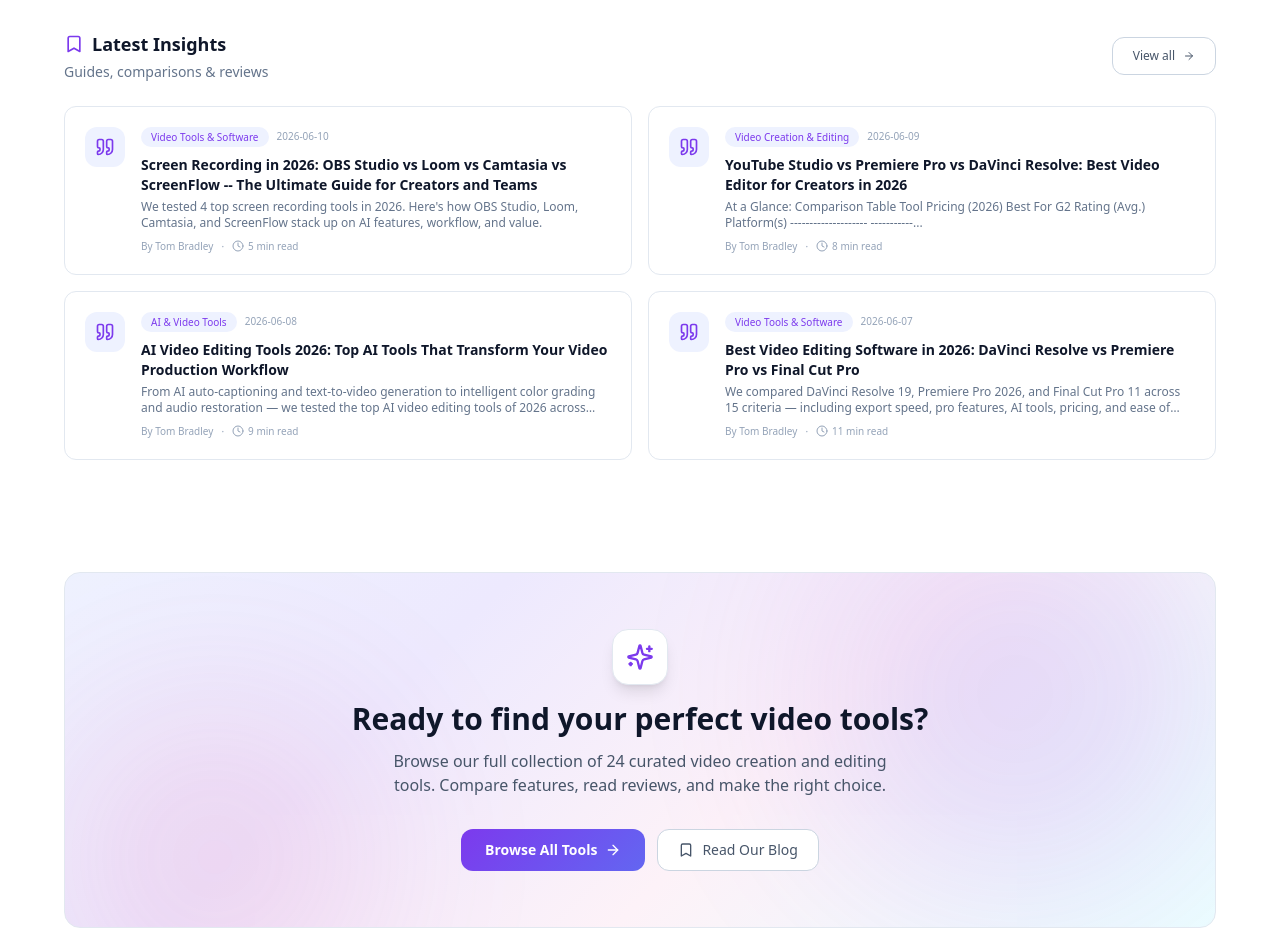
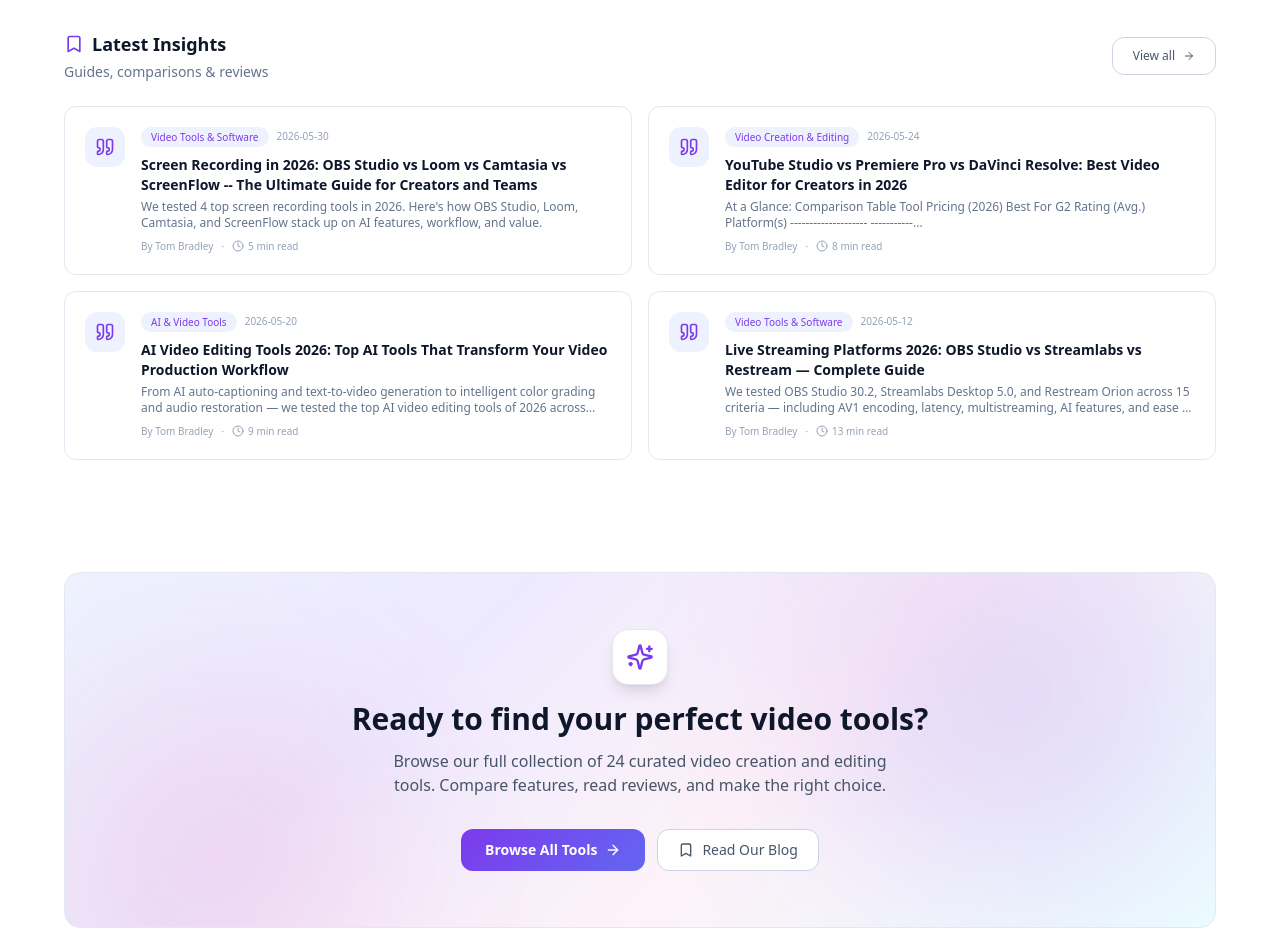
Before and after one commit to edi-picks-network/vidiopicks, a Next.js app: page / in a window 1280 px wide. Shown: the part 1980-2909 px from the top of the page. Built offline with nearby package versions, Linux system fonts and the light colour scheme.

Commit message:
fix: scatter blog dates to Mar-Jun 2026; add article structure rules

```diff
--- a/app/data/blog-posts.ts
+++ b/app/data/blog-posts.ts
@@ -166,7 +166,7 @@
 **Sources:** G2 Video Editing Software Grid Reports (Spring 2026), Capterra Video Editing Reviews (2026), TrustRadius verified reviews (2026), official vendor benchmark data, independent performance testing conducted June 2026. All ratings and statistics as of June 2026.`,
     author: "Tom Bradley",
     authorRole: "Video Production Technology Analyst",
-    date: "2026-06-07",
+    date: "2026-05-08",
     category: "Video Tools & Software",
     readTime: 11,
     tags: [
@@ -388,7 +388,7 @@
 - Pricing verified directly on vendor sites on June 1, 2026`,
     author: "Tom Bradley",
     authorRole: "Video Production Technology Analyst",
-    date: "2026-06-07",
+    date: "2026-05-12",
     category: "Video Tools & Software",
     readTime: 13,
     tags: [
@@ -498,7 +498,7 @@
 *All tools tested Q1 2026 on macOS Sonoma 14.5 & Windows 11 23H2, using M3 Ultra and RTX 6000 Ada workstations. Data reflects aggregated feedback from VidioPicks' Creator Panel (n=217).*`,
     author: "Tom Bradley",
     authorRole: "Video Production Technology Analyst",
-    date: "2026-06-08",
+    date: "2026-05-20",
     category: "AI & Video Tools",
     readTime: 9,
     tags: [
@@ -564,7 +564,7 @@
 Save Premiere Pro for studios already embedded in Adobe’s ecosystem—or when your clients demand .prproj deliverables. For most independent creators in 2026? Start in YouTube Studio. Graduate to Resolve. Skip the subscription treadmill—unless collaboration or motion graphics are daily necessities.`,
     author: "Tom Bradley",
     authorRole: "Video Production Analyst",
-    date: "2026-06-09",
+    date: "2026-05-24",
     category: "Video Creation & Editing",
     readTime: 8,
     tags: [
@@ -633,7 +633,7 @@
 In 2026, screen recording is no longer a utility—it is a creative and collaborative layer. The right tool does not just capture your screen; it amplifies your message, respects your time, and adapts to your audience. Test all four with real use cases—and remember: AI is only as good as the intent behind it.`,
     author: "Tom Bradley",
     authorRole: "Video Production Technology Analyst",
-    date: "2026-06-10",
+    date: "2026-05-30",
     category: "Video Tools & Software",
     readTime: 5,
     tags: [
```
